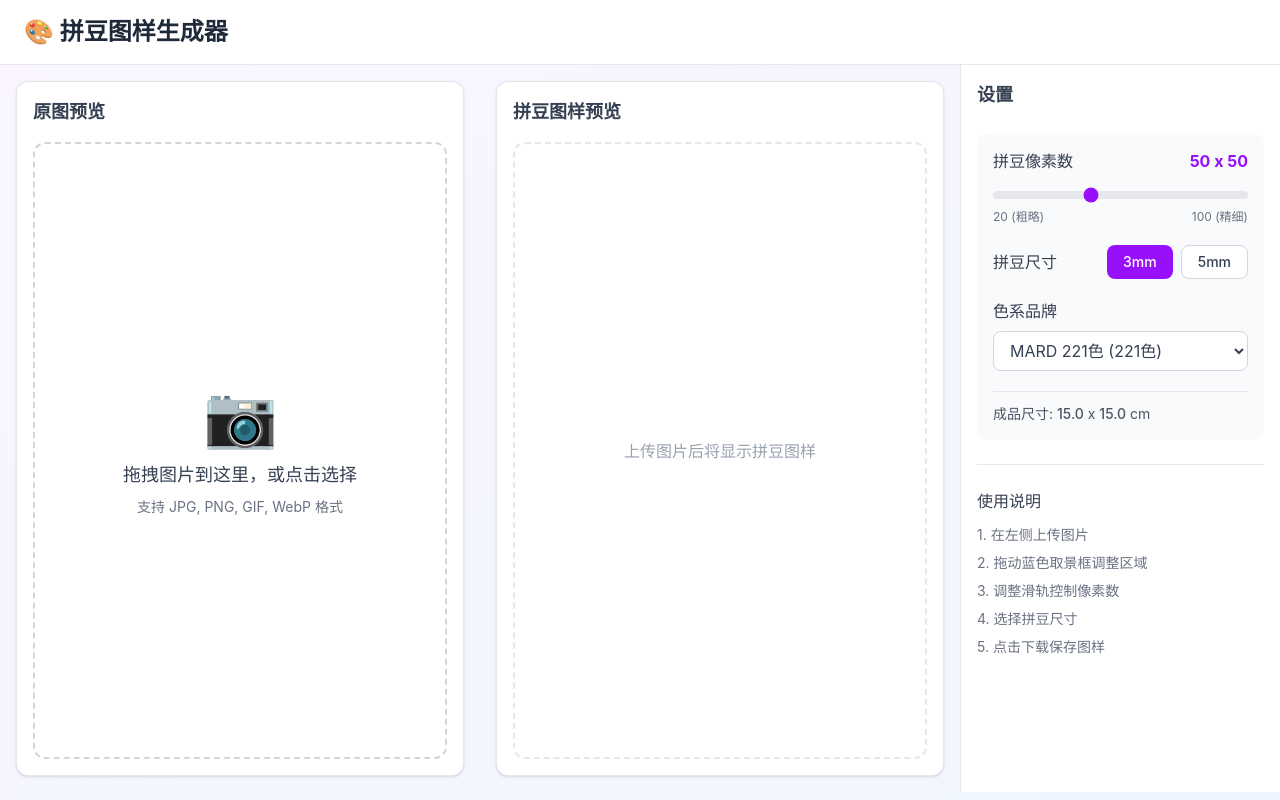
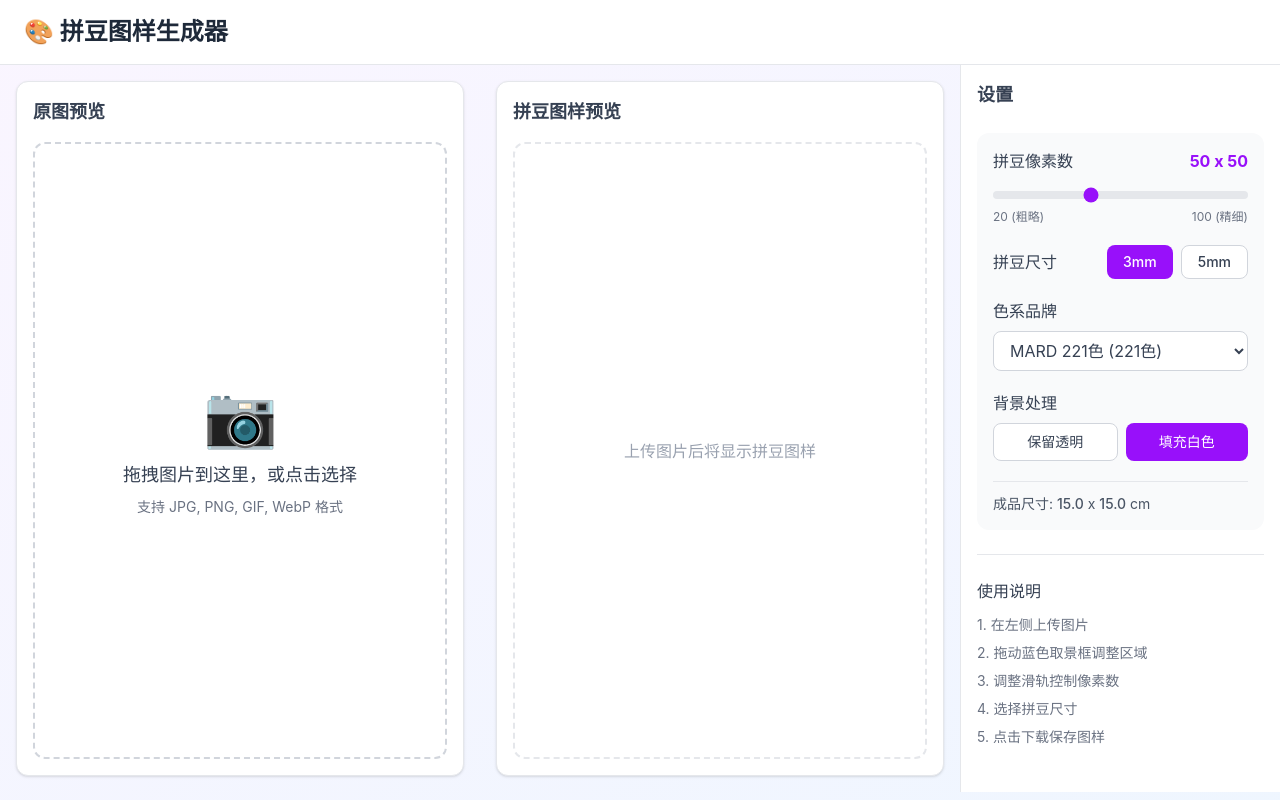
Before and after one commit to krescent/pixel, a React (Vite) app: page / in a window 1280 px wide. Built offline with nearby package versions, Linux system fonts and the light colour scheme.

Commit message:
feat: 添加透明/白色填充选项，支持手机浏览器拖动取景框

```diff
--- a/src/App.tsx
+++ b/src/App.tsx
@@ -13,6 +13,7 @@ function App() {
   const [beadSize, setBeadSize] = useState(3);
   const [cropPosition, setCropPosition] = useState({ x: 0, y: 0 });
   const [colorBrand, setColorBrand] = useState("MARD 221色");
+  const [fillWhite, setFillWhite] = useState(true);
   const { processImage } = useImageProcessor();
 
   const imageShortEdge = imageData ? Math.min(imageData.width, imageData.height) : 0;
@@ -65,7 +66,7 @@ function App() {
     return imageDataCropped;
   }, [imageData, cropPosition, imageShortEdge]);
 
-  const processed = croppedImageData ? processImage(croppedImageData, shortEdge, colorBrand) : null;
+  const processed = croppedImageData ? processImage(croppedImageData, shortEdge, colorBrand, fillWhite) : null;
 
   return (
     <div className="min-h-screen bg-gradient-to-br from-purple-50 to-blue-50">
@@ -109,7 +110,7 @@ function App() {
               </div>
               {processed && (
                 <div className="mt-4">
-                  <DownloadButton pixels={processed.pixels} />
+                  <DownloadButton pixels={processed.pixels} fillWhite={fillWhite} />
                 </div>
               )}
             </div>
@@ -126,6 +127,8 @@ function App() {
             onBeadSizeChange={setBeadSize}
             colorBrand={colorBrand}
             onColorBrandChange={setColorBrand}
+            fillWhite={fillWhite}
+            onFillWhiteChange={setFillWhite}
           />
 
           {processed && (
@@ -133,7 +136,17 @@ function App() {
               <h3 className="font-medium text-gray-700 mb-3">图样统计</h3>
               <div className="space-y-2 text-sm text-gray-600">
                 <p>像素尺寸: <span className="font-medium">{processed.width} x {processed.height}</span></p>
-                <p>使用颜色: <span className="font-medium">{new Set(processed.pixels.flat().map(p => p.color.code)).size}</span></p>
+                {(() => {
+                  const total = processed.pixels.flat().length;
+                  const transparentCount = processed.pixels.flat().filter(p => p.transparent).length;
+                  const colorCount = new Set(processed.pixels.flat().filter(p => !p.transparent).map(p => p.color.code)).size;
+                  return (
+                    <>
+                      <p>拼豆总数: <span className="font-medium">{total - transparentCount}</span> {transparentCount > 0 && <span className="text-gray-400">(不含透明: {total})</span>}</p>
+                      <p>使用颜色: <span className="font-medium">{colorCount}</span></p>
+                    </>
+                  );
+                })()}
               </div>
               <div className="mt-4 space-y-1">
                 <h4 className="text-sm font-medium text-gray-700">颜色清单:</h4>
--- a/src/components/Controls.tsx
+++ b/src/components/Controls.tsx
@@ -7,6 +7,8 @@ interface ControlsProps {
   onBeadSizeChange: (value: number) => void;
   colorBrand: string;
   onColorBrandChange: (value: string) => void;
+  fillWhite: boolean;
+  onFillWhiteChange: (value: boolean) => void;
 }
 
 export function Controls({
@@ -16,6 +18,8 @@ export function Controls({
   onBeadSizeChange,
   colorBrand,
   onColorBrandChange,
+  fillWhite,
+  onFillWhiteChange,
 }: ControlsProps) {
   const sizeCm = (shortEdge * beadSize / 10).toFixed(1);
 
@@ -78,6 +82,32 @@ export function Controls({
         </select>
       </div>
 
+      <div>
+        <label className="font-medium text-gray-700 mb-2 block">背景处理</label>
+        <div className="flex gap-2">
+          <button
+            onClick={() => onFillWhiteChange(false)}
+            className={`flex-1 px-4 py-2 rounded-lg text-sm font-medium transition-colors ${
+              !fillWhite
+                ? "bg-purple-600 text-white"
+                : "bg-white text-gray-700 border border-gray-300 hover:border-purple-400"
+            }`}
+          >
+            保留透明
+          </button>
+          <button
+            onClick={() => onFillWhiteChange(true)}
+            className={`flex-1 px-4 py-2 rounded-lg text-sm font-medium transition-colors ${
+              fillWhite
+                ? "bg-purple-600 text-white"
+                : "bg-white text-gray-700 border border-gray-300 hover:border-purple-400"
+            }`}
+          >
+            填充白色
+          </button>
+        </div>
+      </div>
+
       <div className="pt-3 border-t border-gray-200">
         <div className="text-sm text-gray-600">
           <p>成品尺寸: <span className="font-medium">{sizeCm}</span> x <span className="font-medium">{sizeCm}</span> cm</p>
--- a/src/components/DownloadButton.tsx
+++ b/src/components/DownloadButton.tsx
@@ -4,9 +4,10 @@ import { rgbToHex } from "../utils/colorMatching";
 
 interface DownloadButtonProps {
   pixels: ProcessedPixel[][];
+  fillWhite: boolean;
 }
 
-export function DownloadButton({ pixels }: DownloadButtonProps) {
+export function DownloadButton({ pixels, fillWhite }: DownloadButtonProps) {
   const [isGenerating, setIsGenerating] = useState(false);
 
   const downloadImage = useCallback(async (mirrored: boolean = false) => {
@@ -48,7 +49,9 @@ export function DownloadButton({ pixels }: DownloadButtonProps) {
 
     pixels.forEach((row, y) => {
       row.forEach((pixel, x) => {
-        if (pixel.transparent) return;
+        if (pixel.transparent) {
+          if (!fillWhite) return;
+        }
 
         const drawX = mirrored ? width - 1 - x : x;
         const px = drawX * cellSize + axisWidth;
@@ -249,7 +252,7 @@ export function DownloadButton({ pixels }: DownloadButtonProps) {
     }
 
     setIsGenerating(false);
-  }, [pixels]);
+  }, [pixels, fillWhite]);
 
   return (
     <div className="flex gap-2">
--- a/src/hooks/useImageProcessor.ts
+++ b/src/hooks/useImageProcessor.ts
@@ -15,7 +15,8 @@ export function useImageProcessor() {
   const processImage = useCallback((
     imageData: ImageData,
     targetShortEdge: number,
-    brandName?: string
+    brandName?: string,
+    fillWhite?: boolean
   ): { pixels: ProcessedPixel[][]; width: number; height: number } => {
     const colors = brandName
       ? COLOR_BRANDS.find(b => b.name === brandName)?.colors ?? PERLER_COLORS
@@ -103,9 +104,15 @@ export function useImageProcessor() {
         let transparent = false;
 
         if (colorWeights.length === 0) {
-          color = WHITE_COLOR;
-          rgb = [255, 255, 255];
-          transparent = true;
+          if (fillWhite) {
+            color = WHITE_COLOR;
+            rgb = [255, 255, 255];
+            transparent = false;
+          } else {
+            color = WHITE_COLOR;
+            rgb = [255, 255, 255];
+            transparent = true;
+          }
         } else {
           let maxEntry = colorWeights[0];
           let maxLuminance = 0.299 * maxEntry.r + 0.587 * maxEntry.g + 0.114 * maxEntry.b;
```
